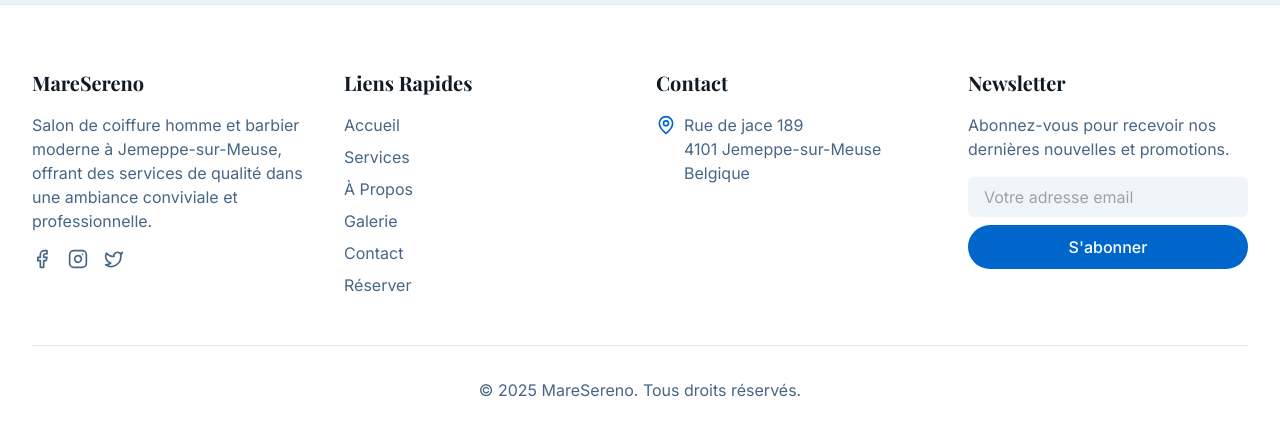
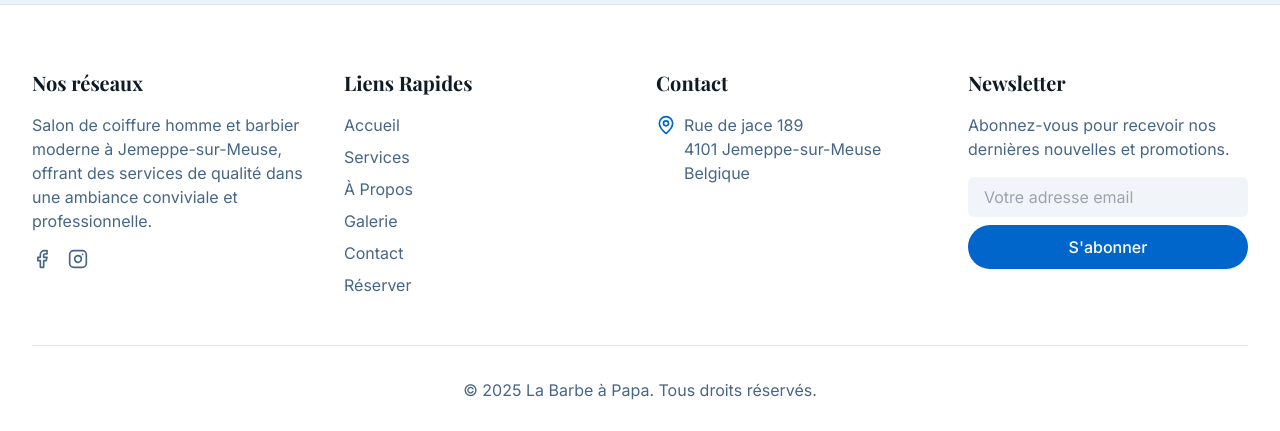
Before and after one commit to Dylan-Cecius/modern-seaside-stay-2479, a React (Vite) app: page / in a window 1280 px wide. Shown: the part 4054-4485 px from the top of the page. Built offline with nearby package versions, Linux system fonts and the light colour scheme.

Commit message:
Update footer with social links
Replaced "MareSenero" with "Nos réseaux" in the footer and added Instagram and Facebook links.

```diff
--- a/src/components/Footer.tsx
+++ b/src/components/Footer.tsx
@@ -1,6 +1,6 @@
 
 import { Link } from "react-router-dom";
-import { Facebook, Instagram, Twitter, MapPin } from "lucide-react";
+import { Facebook, Instagram, MapPin } from "lucide-react";
 import { useLanguage } from "@/contexts/LanguageContext";
 
 export default function Footer() {
@@ -12,22 +12,18 @@ export default function Footer() {
       <div className="container">
         <div className="grid grid-cols-1 md:grid-cols-2 lg:grid-cols-4 gap-8 mb-12">
           <div className="animate-fade-in [animation-delay:100ms]">
-            <h4 className="text-xl font-bold mb-4">MareSereno</h4>
+            <h4 className="text-xl font-bold mb-4">Nos réseaux</h4>
             <p className="text-muted-foreground mb-4">
               {t.footer.description}
             </p>
             <div className="flex space-x-4">
-              <a href="#" className="text-muted-foreground hover:text-primary transition-colors">
+              <a href="https://www.facebook.com/profile.php?id=100082968710739&locale=fr_FR" target="_blank" rel="noopener noreferrer" className="text-muted-foreground hover:text-primary transition-colors">
                 <Facebook size={20} />
                 <span className="sr-only">Facebook</span>
               </a>
-              <a href="#" className="text-muted-foreground hover:text-primary transition-colors">
+              <a href="https://www.instagram.com/salon_labarbeapapa/" target="_blank" rel="noopener noreferrer" className="text-muted-foreground hover:text-primary transition-colors">
                 <Instagram size={20} />
                 <span className="sr-only">Instagram</span>
-              </a>
-              <a href="#" className="text-muted-foreground hover:text-primary transition-colors">
-                <Twitter size={20} />
-                <span className="sr-only">Twitter</span>
               </a>
             </div>
           </div>
@@ -92,7 +88,7 @@ export default function Footer() {
         </div>
 
         <div className="border-t border-border pt-8 mt-8 text-center text-muted-foreground">
-          <p>&copy; {currentYear} MareSereno. {t.footer.allRights}</p>
+          <p>&copy; {currentYear} La Barbe à Papa. {t.footer.allRights}</p>
         </div>
       </div>
     </footer>
```
